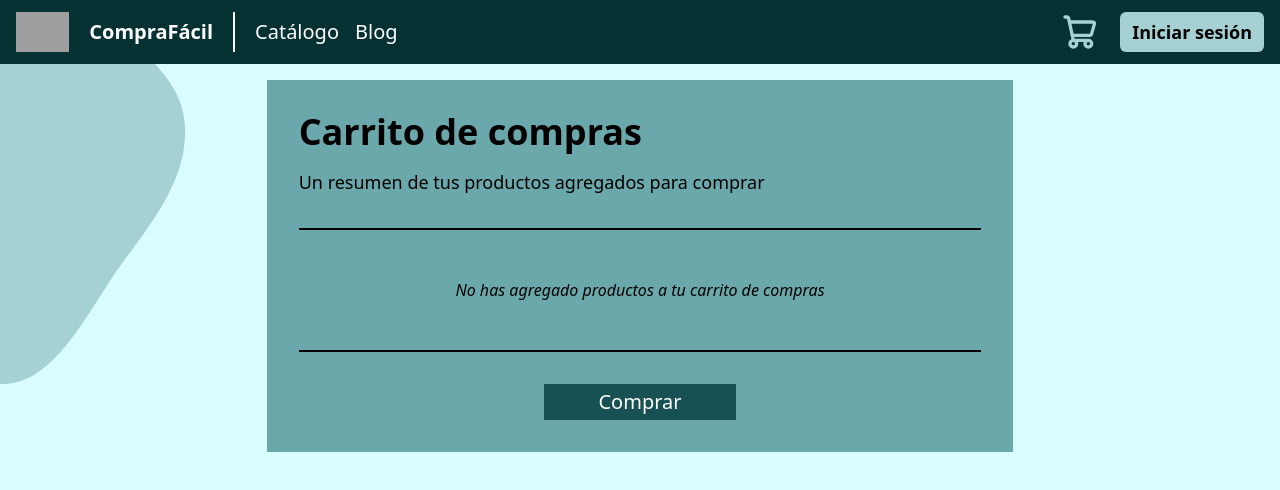
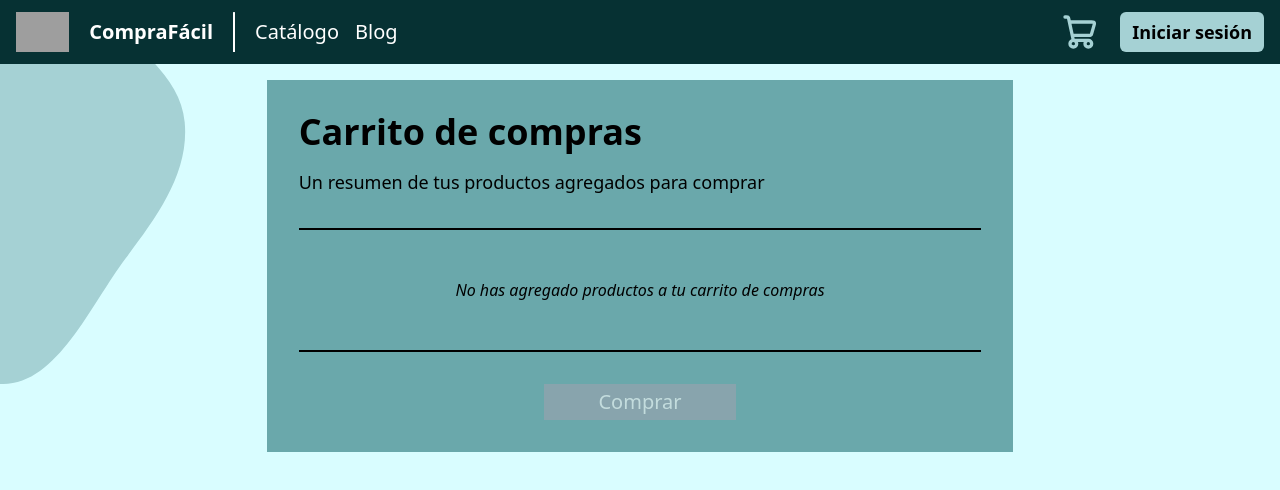
Before and after one commit to Seb0927/CompraFacilInaccessible, a React (Vite) app: page /payment/cart in a window 1280 px wide. Shown: the top 490 px of the page. Built offline with nearby package versions, Linux system fonts and the light colour scheme; grey boxes are pictures that could not be loaded.

Commit message:
fix(Cart): disable 'Comprar' when cart is empty

```diff
--- a/src/components/payment/cart/Cart.jsx
+++ b/src/components/payment/cart/Cart.jsx
@@ -30,7 +30,22 @@ const Cart = () => {
       </div>
 
       <div className='flex flex-row items-center justify-center'>
-        <a className='flex items-center justify-center h-9 w-48 bg-blue-dark text-white text-xl hover:bg-blue-darkest' href={'/payment/card'}>Comprar</a>
+        {cart.length === 0 ? (
+          <span
+            aria-disabled='true'
+            className='flex items-center justify-center h-9 w-48 bg-gray-400 text-white text-xl cursor-not-allowed opacity-60'
+            tabIndex={-1}
+          >
+            Comprar
+          </span>
+        ) : (
+          <a
+            className='flex items-center justify-center h-9 w-48 bg-blue-dark text-white text-xl hover:bg-blue-darkest'
+            href={'/payment/card'}
+          >
+            Comprar
+          </a>
+        )}
       </div>
     </Container>
   )
```
